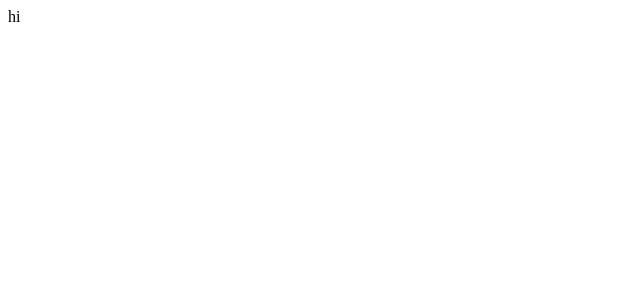
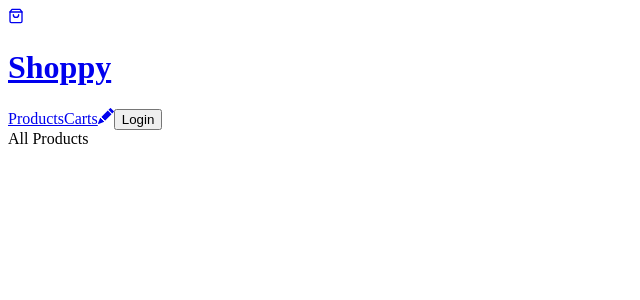
Before and after one commit to JoyJaewon/chloezet, a React (Create React App) app: page /products in a window 1280 px wide. Shown: the top 300 px of the page, without its empty margins (0-640 px from the left). Built offline with nearby package versions, Linux system fonts and the light colour scheme.

Commit message:
feat: page setup with routing

```diff
--- a/package.json
+++ b/package.json
@@ -8,6 +8,8 @@
     "@testing-library/user-event": "^13.5.0",
     "react": "^18.2.0",
     "react-dom": "^18.2.0",
+    "react-icons": "^4.12.0",
+    "react-router-dom": "^6.19.0",
     "react-scripts": "5.0.1",
     "web-vitals": "^2.1.4"
   },
--- a/src/App.js
+++ b/src/App.js
@@ -1,5 +1,13 @@
+import { Outlet } from "react-router-dom";
+import Navbar from "./components/Navbar";
+
 function App() {
-  return <div>hi</div>;
+  return (
+    <>
+      <Navbar />
+      <Outlet />
+    </>
+  );
 }
 
 export default App;
--- /dev/null
+++ b/src/components/Navbar.jsx
@@ -0,0 +1,23 @@
+import React from "react";
+import { Link } from "react-router-dom";
+import { FiShoppingBag } from "react-icons/fi";
+import { BsFillPencilFill } from "react-icons/bs";
+
+export default function Navbar() {
+  return (
+    <header>
+      <Link to="/">
+        <FiShoppingBag />
+        <h1>Shoppy</h1>
+      </Link>
+      <nav>
+        <Link to="/products">Products</Link>
+        <Link to="/carts">Carts</Link>
+        <Link to="/products/new">
+          <BsFillPencilFill />
+        </Link>
+        <button>Login</button>
+      </nav>
+    </header>
+  );
+}
--- a/src/index.js
+++ b/src/index.js
@@ -1,10 +1,41 @@
 import React from "react";
 import ReactDOM from "react-dom/client";
+import { createBrowserRouter, RouterProvider } from "react-router-dom";
 import App from "./App";
+import Home from "./pages/Home";
+import AllProducts from "./pages/AllProducts";
+import ProductDetail from "./pages/ProductDetail";
+import NewProduct from "./pages/NewProduct";
+import MyCart from "./pages/MyCart";
+import NotFound from "./pages/NotFound";
+
+const router = createBrowserRouter([
+  {
+    path: "/",
+    element: <App />,
+    errorElement: <NotFound />,
+    children: [
+      { index: true, path: "/", element: <Home /> },
+      { path: "/products", element: <AllProducts /> },
+      {
+        path: "/products/new",
+        element: <NewProduct />,
+      },
+      {
+        path: "/products/:id",
+        element: <ProductDetail />,
+      },
+      {
+        path: "/carts",
+        element: <MyCart />,
+      },
+    ],
+  },
+]);
 
 const root = ReactDOM.createRoot(document.getElementById("root"));
 root.render(
   <React.StrictMode>
-    <App />
+    <RouterProvider router={router} />
   </React.StrictMode>
 );
--- /dev/null
+++ b/src/pages/AllProducts.jsx
@@ -0,0 +1,5 @@
+import React from "react";
+
+export default function AllProducts() {
+  return <div>All Products</div>;
+}
--- /dev/null
+++ b/src/pages/Home.jsx
@@ -0,0 +1,5 @@
+import React from "react";
+
+export default function Home() {
+  return <div>Home</div>;
+}
--- /dev/null
+++ b/src/pages/MyCart.jsx
@@ -0,0 +1,5 @@
+import React from "react";
+
+export default function MyCart() {
+  return <div>My Cart</div>;
+}
--- /dev/null
+++ b/src/pages/NewProduct.jsx
@@ -0,0 +1,5 @@
+import React from "react";
+
+export default function NewProduct() {
+  return <div>New Product</div>;
+}
--- /dev/null
+++ b/src/pages/NotFound.jsx
@@ -0,0 +1,5 @@
+import React from "react";
+
+export default function NotFound() {
+  return <div>Not Found</div>;
+}
--- /dev/null
+++ b/src/pages/ProductDetail.jsx
@@ -0,0 +1,5 @@
+import React from "react";
+
+export default function ProductDetail() {
+  return <div>Product Details</div>;
+}
```
Also changed, not shown: 2 other files (tests, documents, lock files or other folders).
